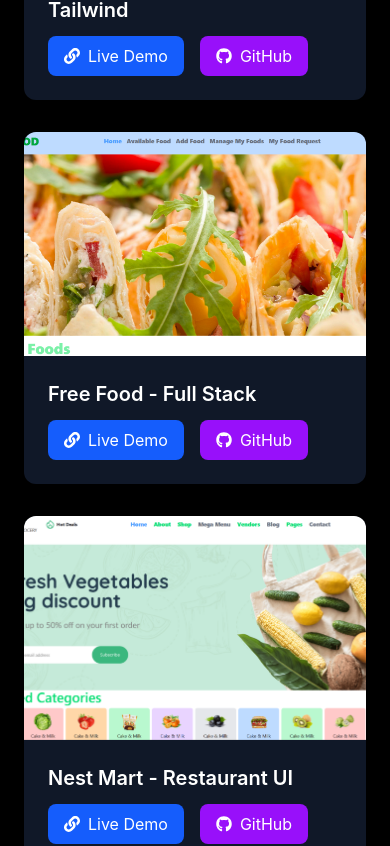
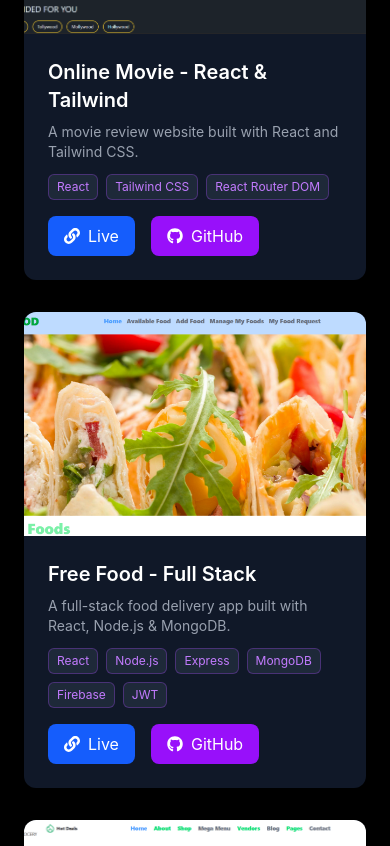
Before and after one commit to hkrobinbrother/portfolio-website, a React (Vite) app in the folder client/: page / in a window 390 px wide. Shown: the part 3300-4146 px from the top of the page. Built offline with nearby package versions, Linux system fonts and the light colour scheme.

Commit message:
add the poject about exprience

```diff
--- a/client/src/App.jsx
+++ b/client/src/App.jsx
@@ -1,5 +1,8 @@
 
 import './App.css'
+import About from './Components/About'
+import Experience from './Components/Experience'
+import Footer from './Components/Footer'
 import Hero from './Components/Hero/Hero'
 import Navbar from './Components/Hero/Navbar'
 import Projects from './Components/Projects'
@@ -15,6 +18,9 @@ function App() {
 
     <Skills/>
     <Projects/>
+    <About/>
+    <Experience/>
+    <Footer/>
 
     </>
   )
--- /dev/null
+++ b/client/src/Components/About.jsx
@@ -0,0 +1,16 @@
+import React from 'react';
+
+const About = () => {
+    return (
+        <div className="text-white py-16 px-6">
+            <div className="max-w-4xl mx-auto">
+                <h2 className="text-4xl md:text-5xl font-bold mb-12 text-center bg-gradient-to-r from-blue-400 to-purple-500 bg-clip-text text-transparent">About Me</h2>
+                <p className="text-xl font-bold text-gray-300 leading-relaxed shadow-2xl shadow-blue-500/30 p-8 rounded-2xl bg-gray-900 bg-opacity-70 backdrop-blur-md">
+                    I'm a passionate web developer with expertise in building responsive and user-friendly websites using modern technologies like React, Tailwind CSS, and Node.js. My journey in web development started with a curiosity to create digital experiences that are both functional and visually appealing.
+                </p>
+            </div>
+        </div>
+    );
+};
+
+export default About;
--- /dev/null
+++ b/client/src/Components/Experience.jsx
@@ -0,0 +1,16 @@
+import React from 'react';
+
+const Experience = () => {
+    return (
+        <div className="text-white py-16 px-6">
+            <div className="max-w-4xl mx-auto">
+                <h2 className="text-4xl md:text-5xl font-bold mb-12 text-center bg-gradient-to-r from-blue-400 to-purple-500 bg-clip-text text-transparent">Work Experience</h2>
+                <p className="text-xl font-bold text-gray-300 leading-relaxed shadow-2xl shadow-blue-500/30 p-8 rounded-2xl bg-gray-900 bg-opacity-70 backdrop-blur-md">
+                    I have experience working with a variety of technologies and frameworks, including React, Tailwind CSS, Node.js, Express, and MongoDB. I have also worked on full-stack projects and have experience with deployment and hosting platforms like Vercel and Netlify.
+                </p>
+            </div>
+        </div>
+    );
+};
+
+export default Experience;
--- /dev/null
+++ b/client/src/Components/Footer.jsx
@@ -0,0 +1,54 @@
+import React from "react";
+import { FaEnvelope, FaPhoneAlt } from "react-icons/fa";
+
+const Footer = () => {
+  return (
+    <footer className="min-h-screen shadow shadow-lg text-white flex flex-col justify-center items-center text-center px-6">
+
+      {/* Heading */}
+      <h2 className="text-4xl md:text-5xl font-bold mb-6 bg-gradient-to-r from-blue-400 to-purple-500 bg-clip-text text-transparent">
+        Interested to Work Together?
+      </h2>
+
+      <p className="text-gray-400 max-w-xl mb-10 text-lg">
+        I'm always open to discussing new projects, creative ideas or
+        opportunities to be part of your vision. Feel free to contact me.
+      </p>
+
+      {/* Contact Info */}
+      <div className="space-y-6">
+
+        {/* Email */}
+        <div className="flex items-center justify-center gap-4 text-lg md:text-xl">
+          <FaEnvelope className="text-blue-400" />
+          <a
+            href="mailto:yourmail@example.com"
+            className="hover:text-blue-400 transition-colors"
+          >
+            hkrobin48@gmail.com
+          </a>
+        </div>
+
+        {/* Phone */}
+        <div className="flex items-center justify-center gap-4 text-lg md:text-xl">
+          <FaPhoneAlt className="text-purple-400" />
+          <a
+            href="tel:+8801234567890"
+            className="hover:text-purple-400 transition-colors"
+          >
+            +880 1302012386
+          </a>
+        </div>
+
+      </div>
+
+      {/* Bottom Text */}
+      <div className="absolute bottom-6 text-gray-500 text-sm">
+        © {new Date().getFullYear()} All Rights Reserved.
+      </div>
+
+    </footer>
+  );
+};
+
+export default Footer;
--- a/client/src/Components/Projects.jsx
+++ b/client/src/Components/Projects.jsx
@@ -12,43 +12,62 @@ const Projects = () => {
     {
       id: 1,
       title: "Gadget Heaven - React & Tailwind",
+      description:
+        "A modern e-commerce website built with React and Tailwind CSS.",
       image: img1,
+      technology: ["React", "Tailwind CSS", "React Router DOM"],
       gitUrl: "https://github.com/hkrobinbrother/Gadget-heaven-8",
       liveLink: "https://gadget-heven-77.netlify.app/",
     },
     {
       id: 2,
       title: "Online Movie - React & Tailwind",
+      description:
+        "A movie review website built with React and Tailwind CSS.",
       image: img2,
+      technology: ["React", "Tailwind CSS", "React Router DOM"],
       gitUrl: "https://github.com/hkrobinbrother/online-movie",
       liveLink: "https://online-movie-all.netlify.app/",
     },
     {
       id: 3,
       title: "Free Food - Full Stack",
+      description:
+        "A full-stack food delivery app built with React, Node.js & MongoDB.",
       image: img3,
+      technology: ["React", "Node.js", "Express", "MongoDB", "Firebase", "JWT"],
       gitUrl: "https://github.com/hkrobinbrother/Free-food-client",
       liveLink: "https://free-food-client-vm9f.vercel.app/",
     },
     {
       id: 4,
-      title: "Nest Mart - Restaurant UI",
+      title: "Nest Mart - Grocery Store UI",
+      description:
+        "A grocery store UI built with React and Tailwind CSS.",
       image: img4,
+      technology: ["React", "Tailwind CSS", "React Router DOM"],
       gitUrl: "https://github.com/hkrobinbrother/nest-mart",
       liveLink: "https://nest-mart-kappa.vercel.app/",
     },
     {
       id: 5,
       title: "Cafe Ali - Full Stack",
+      description:
+        "A full-stack cafe website with admin dashboard.",
       image: img5,
+      technology: ["React", "Node.js", "Express", "MongoDB", "Firebase", "JWT"],
       gitUrl: "https://github.com/hkrobinbrother/cafe-ali-client",
       liveLink: "https://cafe-ali-94d82.web.app",
     },
     {
       id: 6,
       title: "Football Club Website + Admin",
+      description:
+        "A football club website with full admin dashboard.",
       image: img6,
-      gitUrl: "https://github.com/hkrobinbrother/Ashir-Par-FoodBall-Club",
+      technology: ["React", "Node.js", "Express", "MongoDB", "Firebase", "JWT"],
+      gitUrl:
+        "https://github.com/hkrobinbrother/Ashir-Par-FoodBall-Club",
       liveLink: "https://ashir-par-football-club.vercel.app",
     },
   ];
@@ -56,9 +75,9 @@ const Projects = () => {
   return (
     <section
       id="projects"
-      className="relative min-h-screen text-white px-6 py-16 flex flex-col items-center overflow-hidden"
+      className="min-h-screen text-white px-6 py-16 flex flex-col items-center"
     >
-      <h2 className="relative text-4xl md:text-5xl font-bold mb-12 text-center bg-gradient-to-r from-blue-400 to-purple-500 bg-clip-text text-transparent">
+      <h2 className="text-4xl md:text-5xl font-bold mb-12 text-center bg-gradient-to-r from-blue-400 to-purple-500 bg-clip-text text-transparent">
         Latest Projects
       </h2>
 
@@ -66,29 +85,50 @@ const Projects = () => {
         {projects.map((project) => (
           <div
             key={project.id}
-            className="bg-gray-900 rounded-xl overflow-hidden shadow-lg hover:scale-105 transition-transform duration-300"
+            className="bg-gray-900 rounded-xl overflow-hidden shadow-lg hover:scale-105 transition-transform duration-300 flex flex-col"
           >
             <img
               src={project.image}
               alt={project.title}
               className="w-full h-56 object-cover"
             />
-            <div className="p-6 flex flex-col">
-              <h3 className="text-xl font-semibold mb-3">{project.title}</h3>
+
+            <div className="p-6 flex flex-col flex-grow">
+              <h3 className="text-xl font-semibold mb-2">
+                {project.title}
+              </h3>
+
+              <p className="text-gray-400 text-sm mb-3">
+                {project.description}
+              </p>
+
+              {/* Technology Tags */}
+              <div className="flex flex-wrap gap-2 mb-4">
+                {project.technology.map((tech, index) => (
+                  <span
+                    key={index}
+                    className="text-xs px-2 py-1 bg-gray-800 border border-purple-500/30 text-purple-400 rounded-md"
+                  >
+                    {tech}
+                  </span>
+                ))}
+              </div>
+
               <div className="mt-auto flex gap-4">
                 <a
                   href={project.liveLink}
                   target="_blank"
                   rel="noopener noreferrer"
-                  className="flex items-center gap-2 px-4 py-2 bg-blue-600 rounded-lg text-white hover:bg-blue-700 transition-colors"
+                  className="flex items-center gap-2 px-4 py-2 bg-blue-600 rounded-lg hover:bg-blue-700 transition-colors"
                 >
-                  <FaLink /> Live Demo
+                  <FaLink /> Live
                 </a>
+
                 <a
                   href={project.gitUrl}
                   target="_blank"
                   rel="noopener noreferrer"
-                  className="flex items-center gap-2 px-4 py-2 bg-purple-600 rounded-lg text-white hover:bg-purple-700 transition-colors"
+                  className="flex items-center gap-2 px-4 py-2 bg-purple-600 rounded-lg hover:bg-purple-700 transition-colors"
                 >
                   <FaGithub /> GitHub
                 </a>
```
